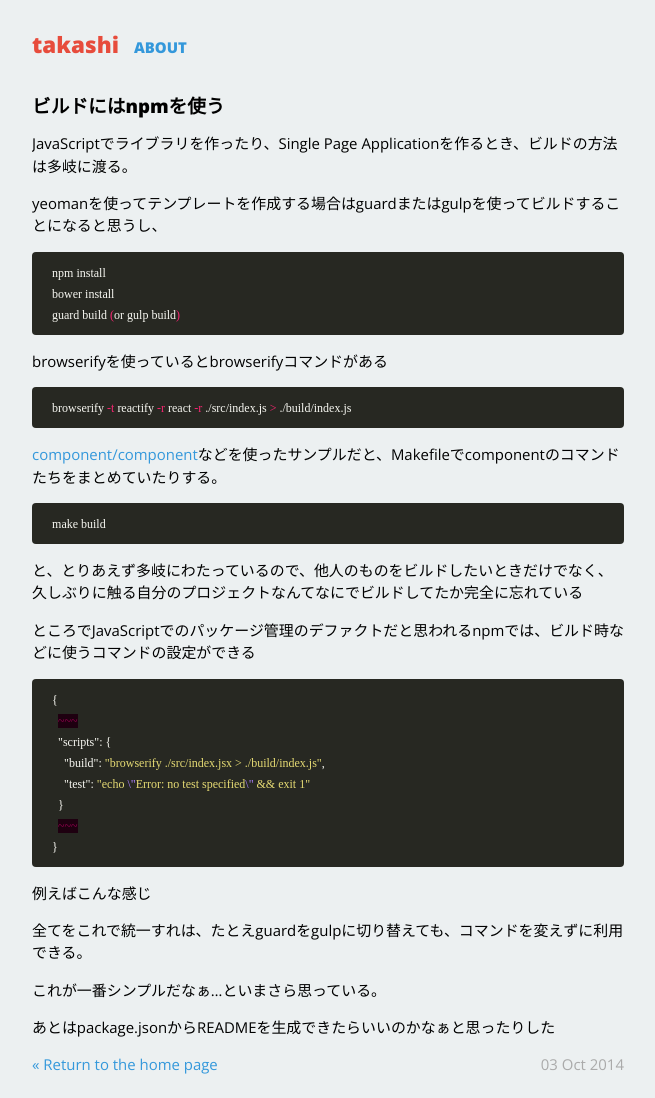
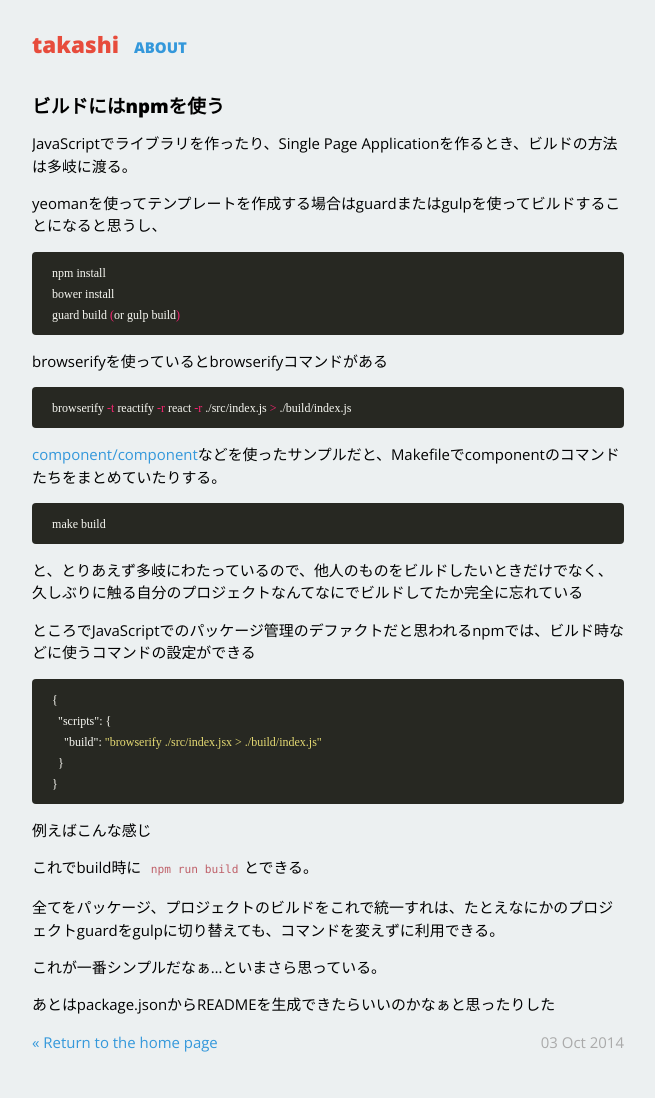
Before and after one commit to takashi/takashi.github.io, a Jekyll site: the page built from _posts/2014-10-03-using-npm.md, in a window 1280 px wide. Shown: the whole page, without its empty margins (312-967 px from the left). Built offline with Jekyll 4.4.1, drawn with Linux system fonts in a browser that asks for light colours; nearby versions of some CDN libraries; some web fonts are replaced; after the commit the page ends 1076 px from its top, so only the background shows below that.

Commit message:
modify post

```diff
--- a/_posts/2014-10-03-using-npm.md
+++ b/_posts/2014-10-03-using-npm.md
@@ -36,19 +36,17 @@ make build
 
 {% highlight json %}
 {
-  ~~~
   "scripts": {
-    "build": "browserify ./src/index.jsx > ./build/index.js",
-    "test": "echo \"Error: no test specified\" && exit 1"
+    "build": "browserify ./src/index.jsx > ./build/index.js"
   }
-  ~~~
 }
 {% endhighlight %}
 
 例えばこんな感じ
 
+これでbuild時に `npm run build`とできる。
 
-全てをこれで統一すれは、たとえguardをgulpに切り替えても、コマンドを変えずに利用できる。
+全てをパッケージ、プロジェクトのビルドをこれで統一すれは、たとえなにかのプロジェクトguardをgulpに切り替えても、コマンドを変えずに利用できる。
 
 これが一番シンプルだなぁ...といまさら思っている。
 
```
